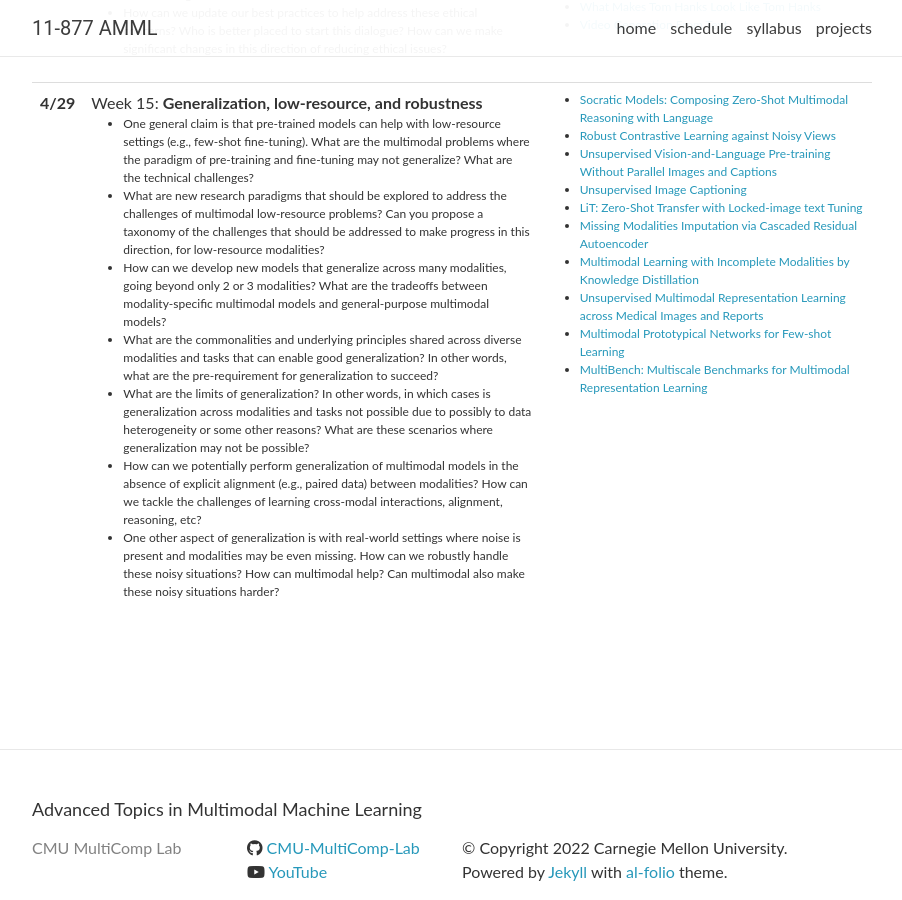
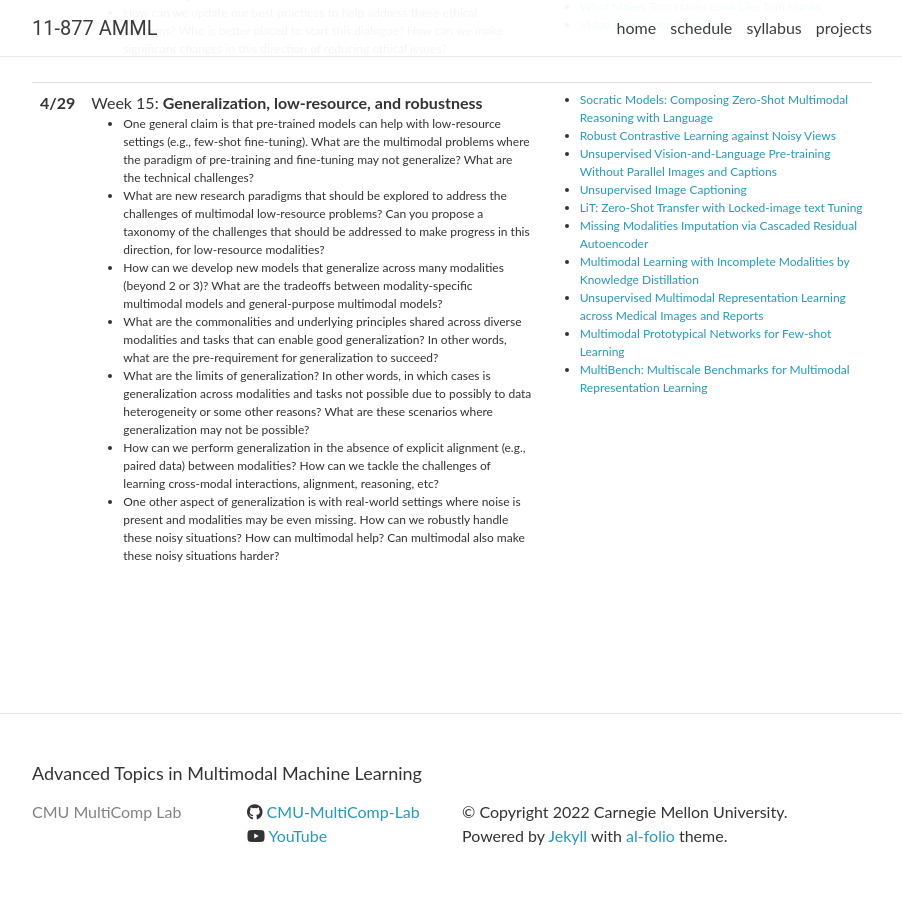
Before and after one commit to CMU-MultiComp-Lab/adv-mmml-course, a Jekyll site: the page built from _pages/schedule.md, in a window 1280 px wide and 900 px high, scrolled down 4821 px. Shown: the whole window, without its empty margins (188-1090 px from the left). Built offline with Jekyll 4.4.1, drawn with Linux system fonts in a browser that asks for light colours; nearby versions of some CDN libraries; comment, search, counter and statistics services are not loaded.

Commit message:
Update lectures.yml

```diff
--- a/_data/lectures.yml
+++ b/_data/lectures.yml
@@ -278,10 +278,10 @@
   topics:
     - One general claim is that pre-trained models can help with low-resource settings (e.g., few-shot fine-tuning). What are the multimodal problems where the paradigm of pre-training and fine-tuning may not generalize? What are the technical challenges? <br/>
     - What are new research paradigms that should be explored to address the challenges of multimodal low-resource problems? Can you propose a taxonomy of the challenges that should be addressed to make progress in this direction, for low-resource modalities? <br/>
-    - How can we develop new models that generalize across many modalities, going beyond only 2 or 3 modalities? What are the tradeoffs between modality-specific multimodal models and general-purpose multimodal models? <br/>
+    - How can we develop new models that generalize across many modalities (beyond 2 or 3)? What are the tradeoffs between modality-specific multimodal models and general-purpose multimodal models? <br/>
     - What are the commonalities and underlying principles shared across diverse modalities and tasks that can enable good generalization? In other words, what are the pre-requirement for generalization to succeed? <br/>
     - What are the limits of generalization? In other words, in which cases is generalization across modalities and tasks not possible due to possibly to data heterogeneity or some other reasons? What are these scenarios where generalization may not be possible? <br/>
-    - How can we potentially perform generalization of multimodal models in the absence of explicit alignment (e.g., paired data) between modalities? How can we tackle the challenges of learning cross-modal interactions, alignment, reasoning, etc? <br/>
+    - How can we perform generalization in the absence of explicit alignment (e.g., paired data) between modalities? How can we tackle the challenges of learning cross-modal interactions, alignment, reasoning, etc? <br/>
     - One other aspect of generalization is with real-world settings where noise is present and modalities may be even missing. How can we robustly handle these noisy situations? How can multimodal help? Can multimodal also make these noisy situations harder? <br/>
   readings:
     - <a href="https://arxiv.org/abs/2204.00598">Socratic Models&#58; Composing Zero-Shot Multimodal Reasoning with Language</a> <br/>
```
